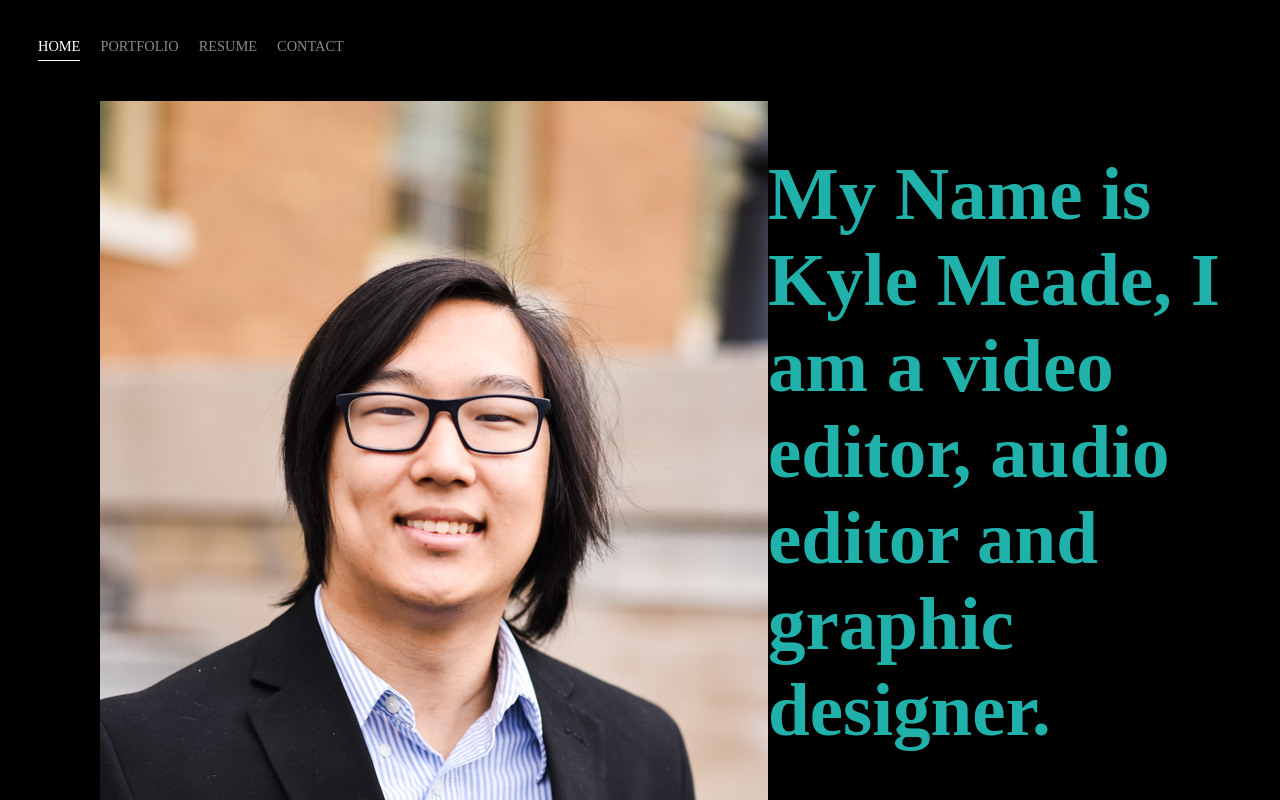
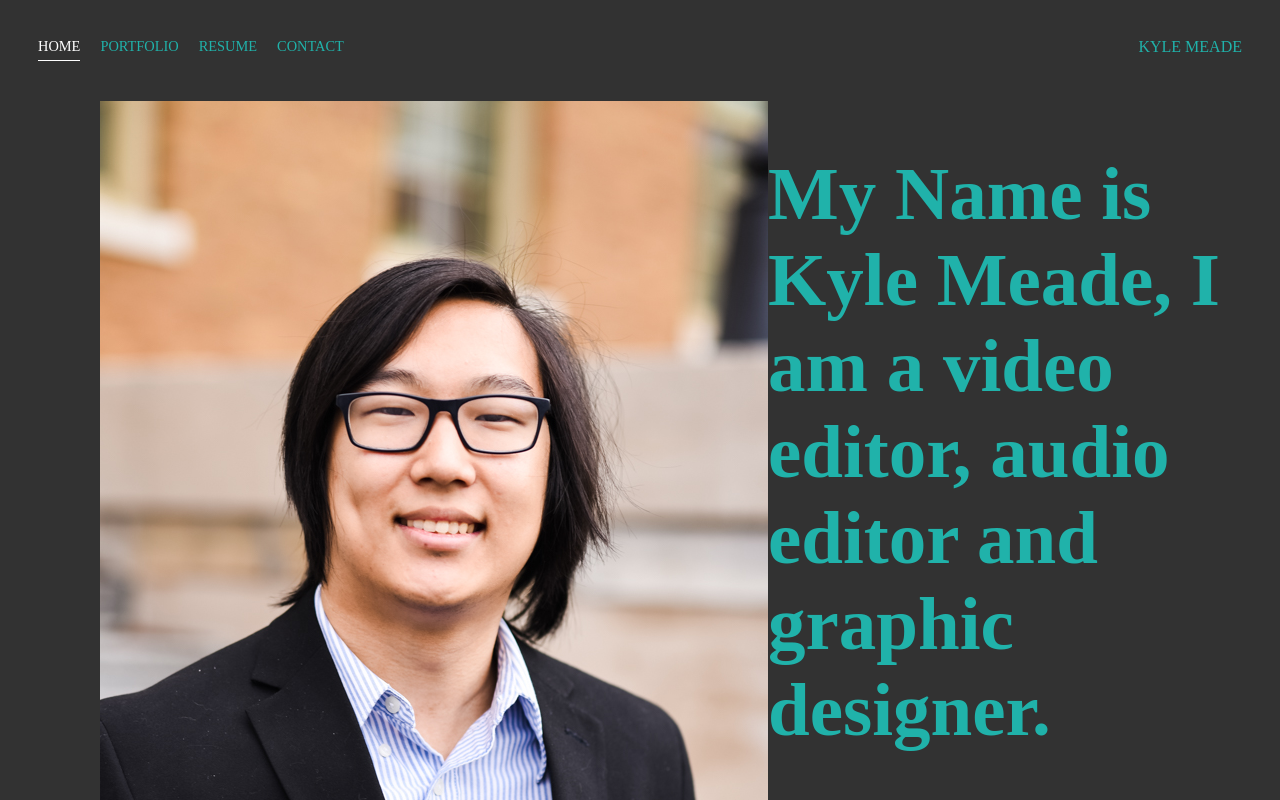
Before and after one commit to when-rainbows/when-rainbows.github.io, a plain HTML site: page index.html in a window 1280 px wide. Shown: the top 800 px of the page. Drawn offline with Linux system fonts and the light colour scheme.

Commit message:
Update homepage.css

```diff
--- a/homepage.css
+++ b/homepage.css
@@ -1,6 +1,6 @@
 body {
     margin: 0px;
-    background-color: black;
+    background-color: #323232;
 }
 
 
@@ -8,6 +8,7 @@ body {
     display: flex;
     justify-content: space-between;
     padding: 38px;
+    background-color: #323232;
 
 }
 
@@ -28,9 +29,13 @@ body {
 }
 
 .navLink a{
-    color: #8a8a8a;
+    color: lightseagreen;
     text-decoration: none;
     transition: color .05s;
+ }
+
+ .brand {
+     color: lightseagreen;
  }
 
  .navLink:hover {
```
